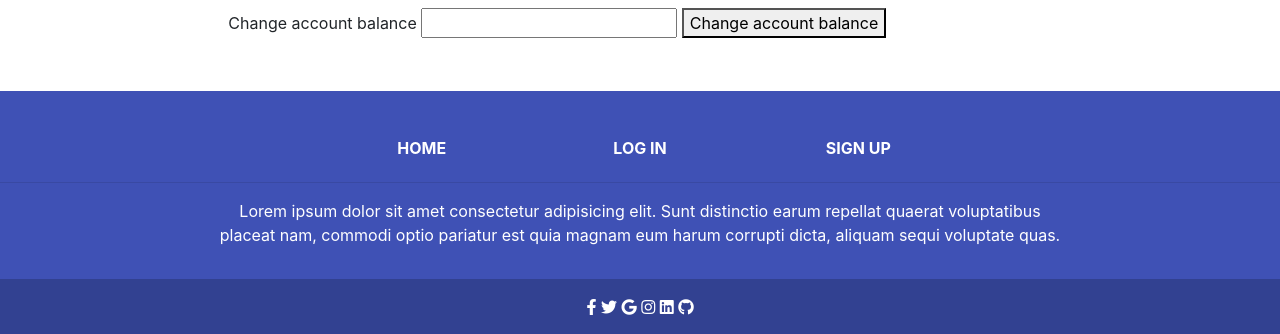
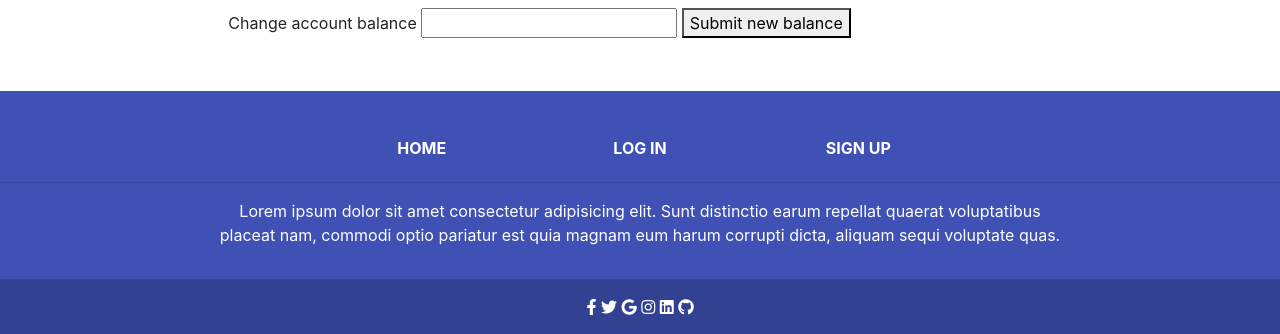
Before and after one commit to luke2533/budget-app, a Flask app: template templates/account.html in a window 1280 px wide. Shown: the part 112-446 px from the top of the page. Run offline with Flask 2, Linux system fonts and the light colour scheme; the template is opened without the code that fills it, so the values that code supplies are empty; some libraries are stand-ins or nearby versions.

Commit message:
Adding records changes the accounts balance v0.3.4

```diff
--- a/app.py
+++ b/app.py
@@ -1,6 +1,8 @@
+from hashlib import new
 import os
 import re
 from tabnanny import check
+from types import new_class
 from click import edit
 from flask import (
     Flask, flash, render_template,
@@ -103,7 +105,16 @@ def add_record():
         category = request.form.get("category")
         amount = request.form.get("amount")
         notes = request.form.get("notes")
-        balance = 4
+        balance = mongo.db.balance.find_one(
+            {"username": session["user"]})["account_balance"]
+
+        if category == "income":
+            new_balance = float(balance) + float(amount)
+            print(new_balance)
+
+        else:
+            new_balance = float(balance) - float(amount)
+            print(new_balance)
 
         record = {
             "username": username,
@@ -113,9 +124,14 @@ def add_record():
             "category": category,
             "amount": float(amount),
             "notes": notes,
-            "balance": balance
+            "balance": float(new_balance)
         }
         mongo.db.records.insert_one(record)
+
+        update_balance = {
+            "account_balance": new_balance
+        }
+        mongo.db.balance.update_one({"username": username}, {"$set": update_balance})
 
         flash("Record successfully added")
 
@@ -145,7 +161,6 @@ def account():
     if request.method == "POST":
 
         if balance_exists is None:
-
             account_balance = request.form.get("account-balance")
 
             balance = {
@@ -157,17 +172,16 @@ def account():
         else:
             new_balance = request.form.get("new-balance")
 
-            # balance_exists = mongo.db.balance.find_one(
-            #     {"username": username})["account_balance"]
-
             edit_balance = {
                 "account_balance": new_balance
             }
             mongo.db.balance.update_one({"username": username}, {"$set": edit_balance})
 
-        return redirect(url_for("account", username=username, balance_exists=balance_exists))
+        return redirect(url_for("account", username=username,
+                                balance_exists=balance_exists))
 
-    return render_template("account.html", username=username, balance_exists=balance_exists)
+    return render_template("account.html", username=username,
+                           balance_exists=balance_exists)
 
 
 if __name__ == "__main__":
--- a/templates/account.html
+++ b/templates/account.html
@@ -9,36 +9,14 @@
                 {% if balance_exists is not none %}
                     <form action="{{ url_for('account') }}" method="POST">
                         <label for="new-balance">Change account balance</label>
-                        <input type="number" step="0.01" name="new-balance" id="new-balance">
-                        <button type="button" data-toggle="modal" data-target="#changeBalance">
-                            Change account balance
-                        </button>
-
-                        <div class="modal fade" id="changeBalance" tabindex="-1" aria-hidden="true">
-                            <div class="modal-dialog">
-                                <div class="modal-content">
-                                    <div class="modal-header">
-                                        <h5 class="modal-title">Are you sure you want to make these changes?</h5>
-                                        <button type="button" class="close" data-dismiss="modal" aria-label="Close">
-                                            <span aria-hidden="true">&times;</span>
-                                        </button>
-                                    </div>
-                                    <!-- <div class="modal-body">
-                                        <input type="password">
-                                    </div> -->
-                                    <div class="modal-footer">
-                                        <button type="button" data-dismiss="modal">Close</button>
-                                        <button type="submit">Save changes</button>
-                                    </div>
-                                </div>
-                            </div>
-                        </div>
+                        <input type="number" step="0.01" name="new-balance" id="new-balance" required>
+                        <button type="submit">Submit new balance</button>
                         <!-- If the user made an error in entering the correct amount they must enter password to change it -->
                     </form>
                 {% else %}
                     <form action="{{ url_for('account') }}" method="POST">
                         <label for="account-balance">Set account balance</label>
-                        <input type="number" step="0.01" name="account-balance" id="account-balance">
+                        <input type="number" step="0.01" name="account-balance" id="account-balance" required>
                         <button type="submit">Submit balance</button>
                         <!-- If the user made an error in entering the correct amount they must enter password to change it -->
                     </form>
```
Also changed, not shown: testing.md (+3 -0 lines), README.md.
